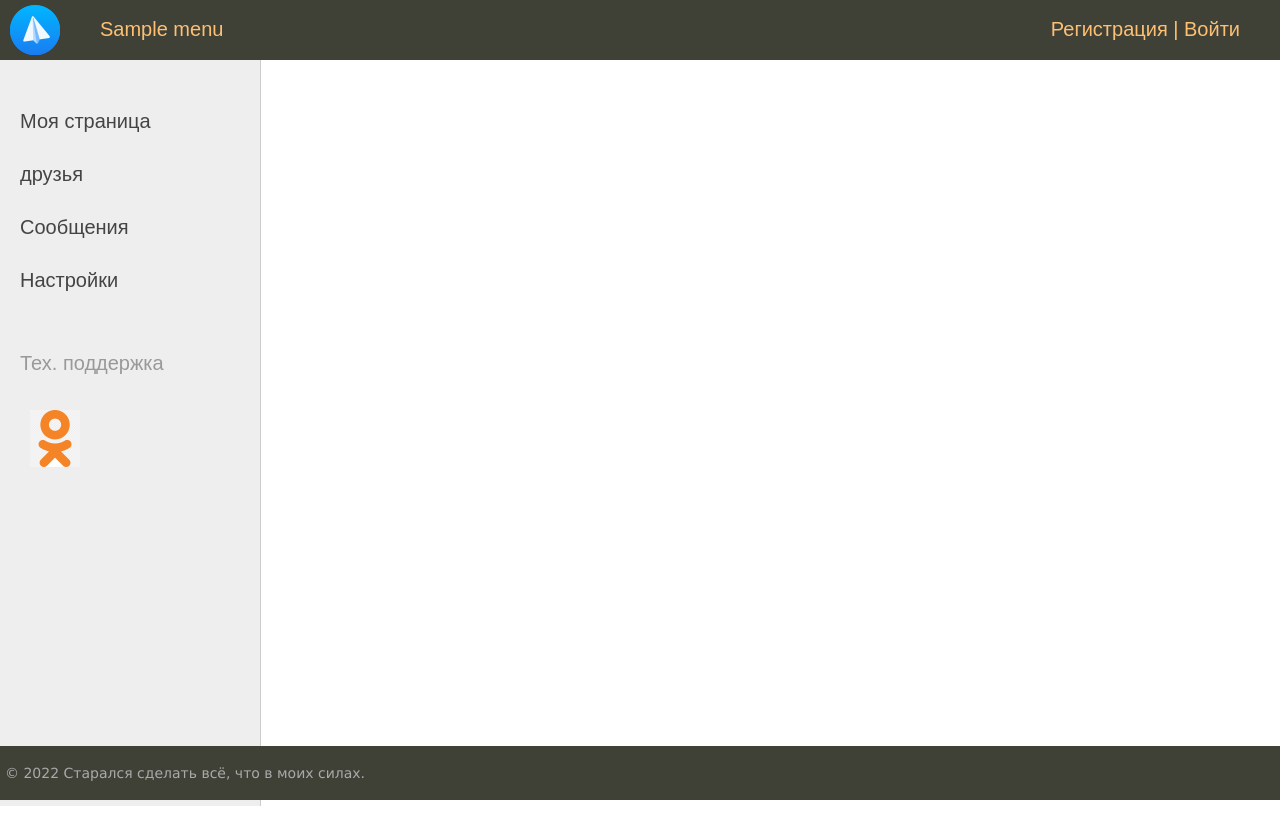
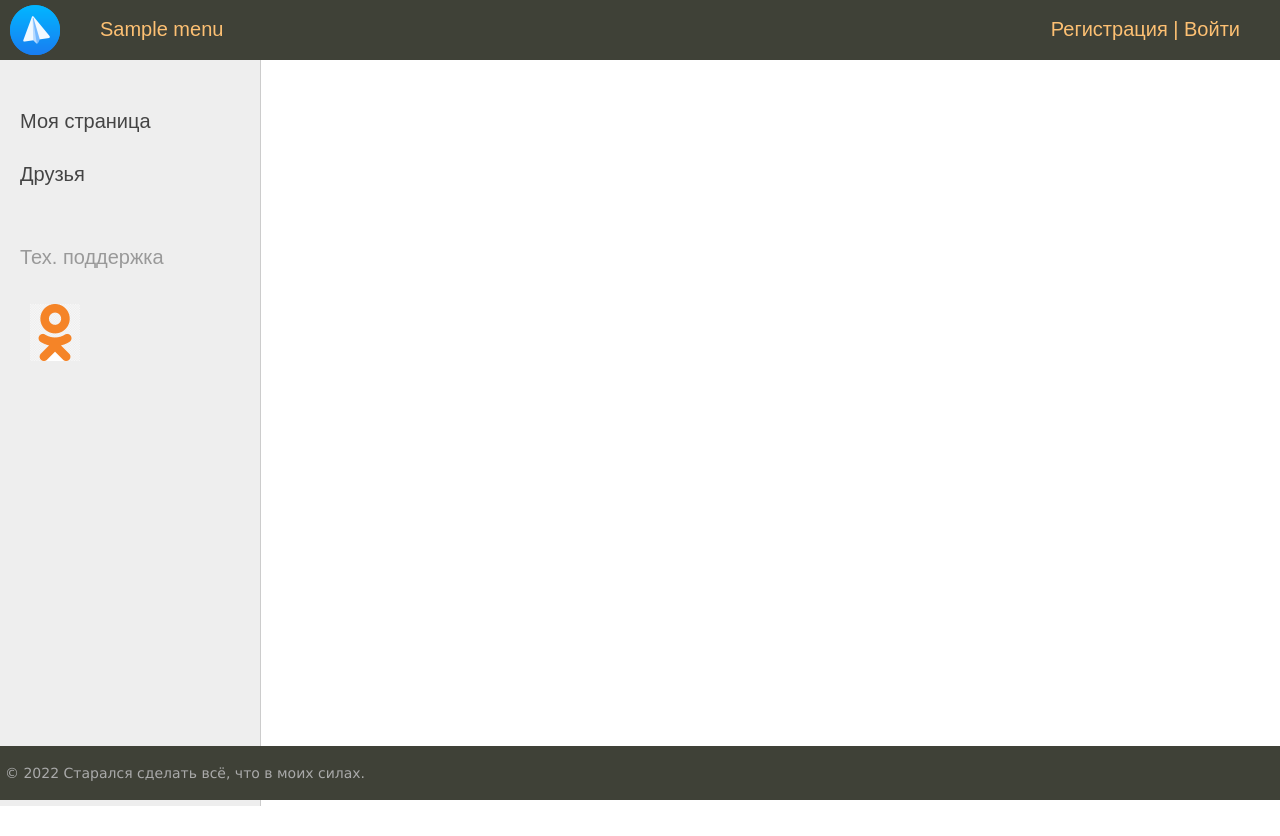
Before and after one commit to den-erii/Chords-for-beginners, a Django app: template myfirst/home/templates/home/base.html in a window 1280 px wide. Run offline with Django 3.2, Linux system fonts and the light colour scheme; the template is opened without the code that fills it: most values are stand-ins (such as "Sample title", 1, 10 or a date in 2020).

Commit message:
Update base.html

```diff
--- a/myfirst/home/templates/home/base.html
+++ b/myfirst/home/templates/home/base.html
@@ -21,7 +21,11 @@
                     {% for m in menu %}
                     <li><a href="{% url 'contact' %}">{{m.title}}</a></li>
                     {% endfor %}
-                <li class="last"><a href="{% url 'register' %}">Регистрация</a> | <a href="{% url 'login' %}">Войти</a></li>
+                {% if user.is_authenticated %}
+                    <li class="last"><a class="btn btn-outline-primary" href="{% url 'logout' %}">Выход</a></li>
+                {% else %}
+                    <li class="last"><a href="{% url 'register' %}">Регистрация</a> | <a href="{% url 'login' %}">Войти</a></li>
+                {% endif %}
                 </ul>
                 <div class="clear"></div>
             </div>
@@ -34,13 +38,14 @@
                     <td valign="top" class="left-chapters">
                         <ul id="leftchapters">
                             <li class="selected"><a href="#">Моя страница</a></li>
-                            <li><a href="{% url 'friends' %}">друзья</a></li>
-                            <li><a href="#">Сообщения</a></li>
-                            <li><a href="#">Настройки</a></li>
+                            <li><a href="{% url 'friends' %}">Друзья</a></li>
+                            {% if user.is_authenticated %}
+                                <li><a href="#">Добавить песню</a></li>
+                            {% endif %}
                             <li class="share">
                                 <p>Тех. поддержка</p>
                                 <a class="share_yt"
-                                   href="https://www.youtube.com/watch?v=fQIanvUye4o&ab_channel=%D0%91%D0%BB%D0%BE%D0%B3%D0%B5%D1%80%D1%81%D0%BC%D0%B0%D0%BB%D0%B5%D0%BD%D1%8C%D0%BA%D0%BE%D0%B9%D0%B1%D1%83%D0%BA%D0%B2%D1%8B"
+                                   href="https://www.youtube.com/watch?v=dQw4w9WgXcQ"
                                    target="_blank" rel="nofollow"></a>
                             </li>
                         </ul>
```
